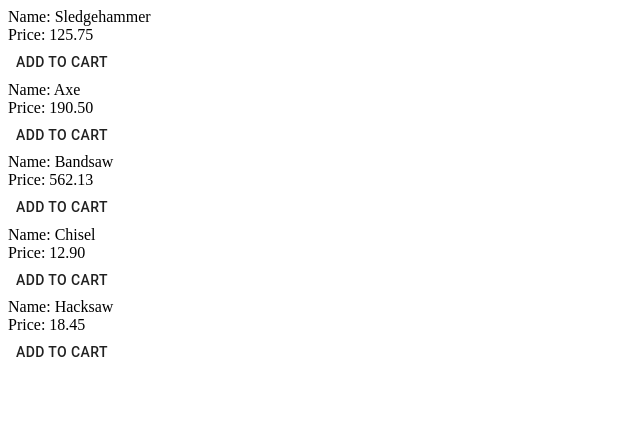
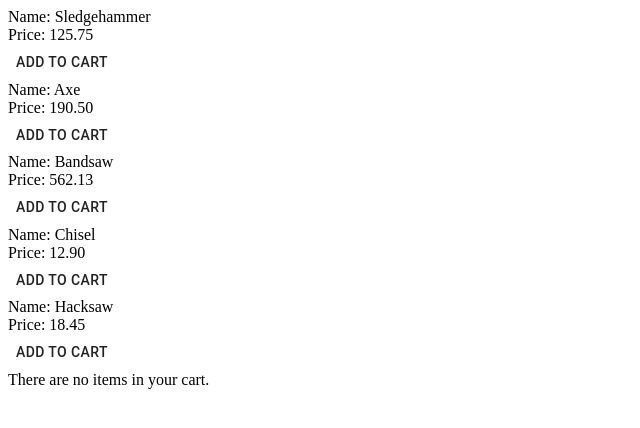
Before and after one commit to Jtam333/react-shopping-cart, a React (Create React App) app: page / in a window 1280 px wide. Shown: the top 428 px of the page, without its empty margins (0-640 px from the left). Built offline with nearby package versions, Linux system fonts and the light colour scheme.

Commit message:
Added cart component to main app

```diff
--- a/src/App.js
+++ b/src/App.js
@@ -1,9 +1,11 @@
 import Shop from "./components/shop/Shop";
+import Cart from "./components/cart/Cart"
 
 function App() {
   return (
     <div className="App">
       <Shop />
+      <Cart />
     </div>
   );
 }
--- /dev/null
+++ b/src/components/cart/Cart.js
@@ -0,0 +1,3 @@
+export default function Cart () {
+    return <div>There are no items in your cart.</div>
+}
```
Also changed, not shown: src/components/cart/ShoppingCart.js (deleted).
